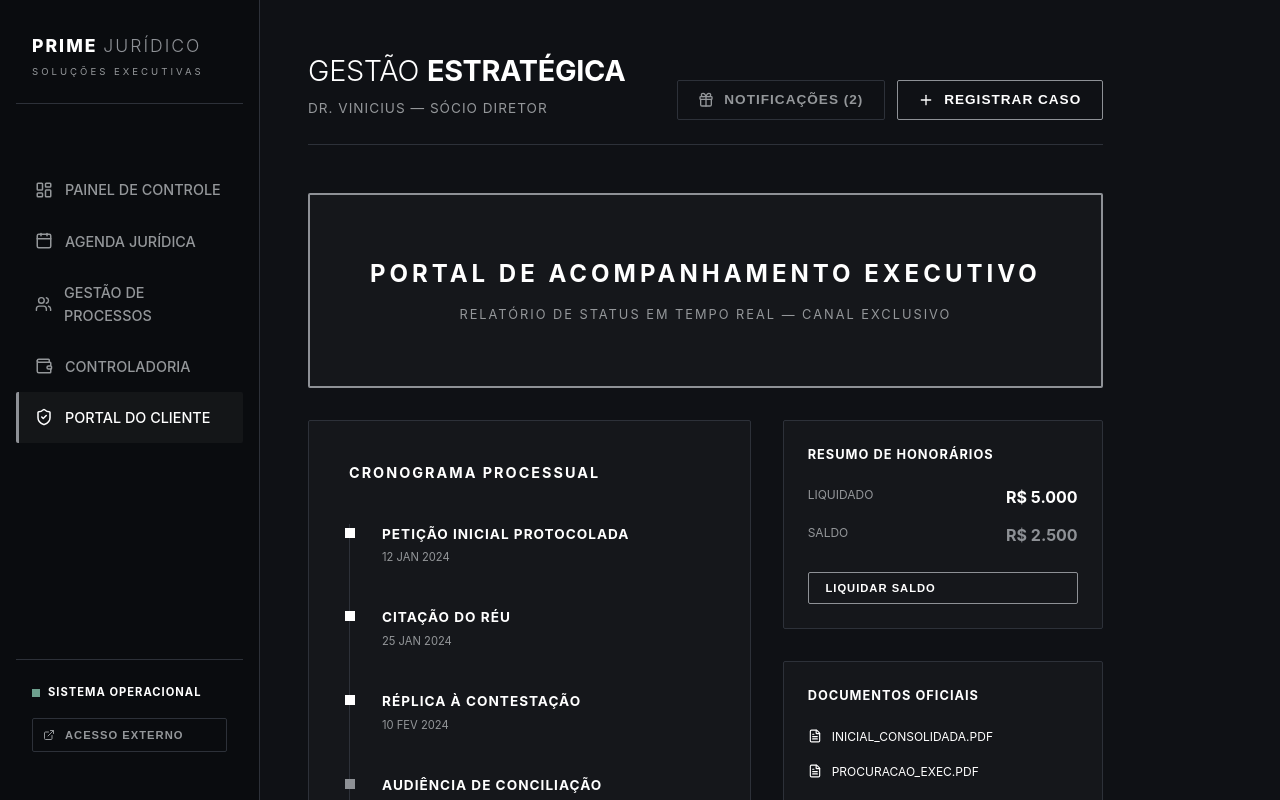
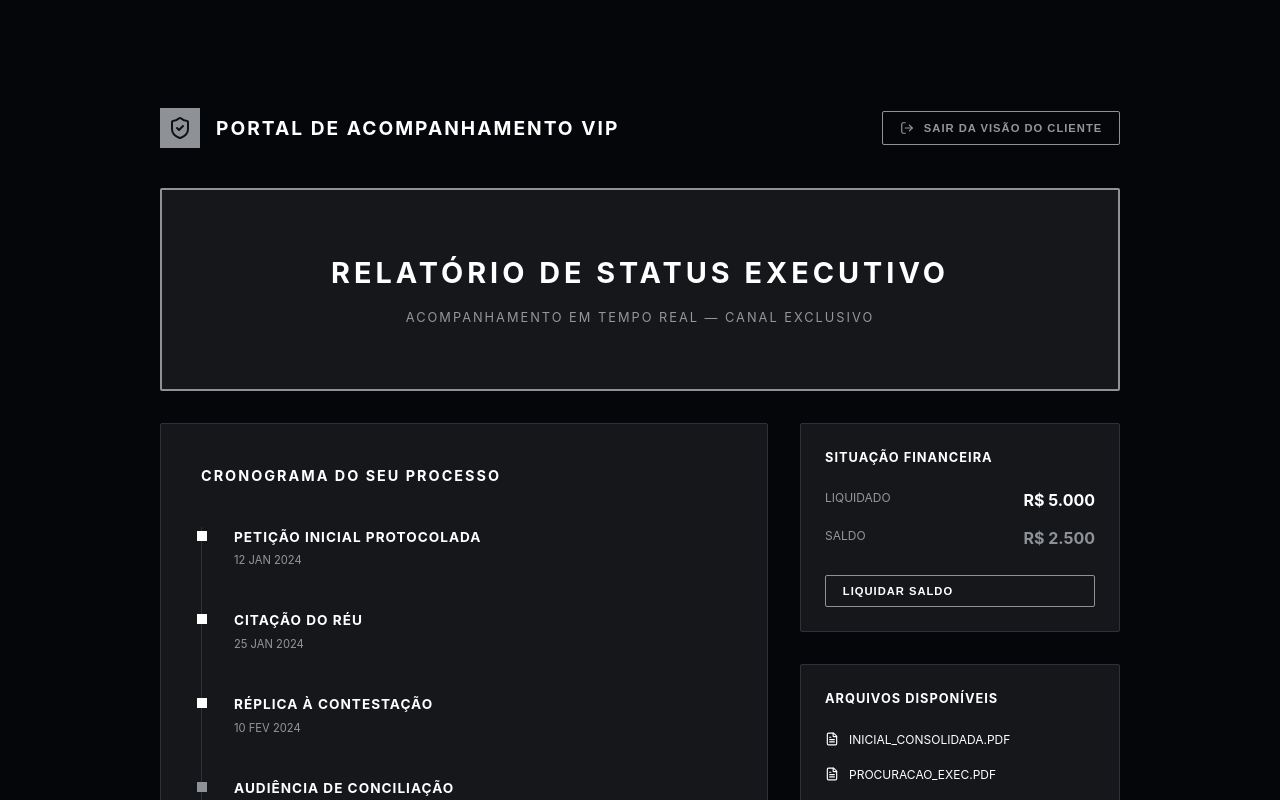
Before and after one commit to JhoniLot/advocacia, a React (Vite) app: page / in a window 1280 px wide. Both pictures are taken after a click on the link "PORTAL DO CLIENTE". Shown: the top 800 px of the page. Built offline with nearby package versions, Linux system fonts and the light colour scheme.

Commit message:
fix: Ensure Client Portal is full-screen and hides admin UI

```diff
--- a/src/App.jsx
+++ b/src/App.jsx
@@ -21,7 +21,8 @@ import {
   Filter,
   ShieldCheck,
   Copy,
-  Smartphone
+  Smartphone,
+  LogOut
 } from 'lucide-react';
 import {
   LineChart,
@@ -50,6 +51,8 @@ const App = () => {
   const [showLinkGenerator, setShowLinkGenerator] = useState(false);
   const [selectedCase, setSelectedCase] = useState(null);
   const [linkCopied, setLinkCopied] = useState(false);
+
+  const isClientView = activeTab === 'portal';
 
   const KPICard = ({ title, value, icon: Icon, trend, status }) => (
     <div className="kpi-item">
@@ -91,7 +94,8 @@ const App = () => {
 
   return (
     <div style={{ display: 'flex' }}>
-      {/* Sidebar */}
+      {/* Sidebar - Ocultar na visão do cliente */}
+      {!isClientView && (
         <aside className="sidebar">
           <div style={{ marginBottom: '60px', padding: '0 16px', borderBottom: '1px solid #2d3139', paddingBottom: '24px' }}>
             <h2 style={{ fontSize: '1.1em', fontWeight: '800', letterSpacing: '2px' }}>PRIME <span style={{ fontWeight: '300', color: 'var(--accent-primary)' }}>JURÍDICO</span></h2>
@@ -126,9 +130,12 @@ const App = () => {
             </button>
           </div>
         </aside>
+      )}
 
       {/* Main Content */}
-      <main className="main-content">
+      <main className="main-content" style={{ marginLeft: isClientView ? '0' : '260px', width: '100%', background: isClientView ? '#05060a' : '' }}>
+        {/* Header - Ocultar na visão do cliente */}
+        {!isClientView && (
           <header className="header">
             <div>
               <h1 style={{ fontSize: '1.8em', fontWeight: '300', marginBottom: '4px' }}>GESTÃO <span style={{ fontWeight: '700' }}>ESTRATÉGICA</span></h1>
@@ -143,6 +150,7 @@ const App = () => {
               </button>
             </div>
           </header>
+        )}
 
         {/* Dashboard Content */}
         {activeTab === 'dashboard' && (
@@ -324,17 +332,29 @@ const App = () => {
           </div>
         )}
 
-        {/* Client Portal Content */}
+        {/* Client Portal Content - FULL SCREEN SIMULATION */}
         {activeTab === 'portal' && (
-          <div style={{ maxWidth: '1000px', margin: '0 auto' }}>
+          <div style={{ minHeight: '100vh', padding: '60px 20px', maxWidth: '1000px', margin: '0 auto' }}>
+            <div style={{ display: 'flex', justifyContent: 'space-between', alignItems: 'center', marginBottom: '40px' }}>
+              <div style={{ display: 'flex', alignItems: 'center', gap: '16px' }}>
+                <div style={{ background: 'var(--accent-primary)', width: '40px', height: '40px', display: 'flex', justifyContent: 'center', alignItems: 'center', color: 'var(--bg-deep)' }}>
+                  <ShieldCheck size={24} />
+                </div>
+                <h2 style={{ fontSize: '1.2em', letterSpacing: '2px', textTransform: 'uppercase' }}>Portal de Acompanhamento VIP</h2>
+              </div>
+              <button className="secondary" onClick={() => setActiveTab('dashboard')} style={{ fontSize: '0.7em', border: '1px solid var(--accent-primary)' }}>
+                <LogOut size={14} /> SAIR DA VISÃO DO CLIENTE
+              </button>
+            </div>
+
             <div className="glass-card" style={{ padding: '60px', textAlign: 'center', marginBottom: '32px', border: '2px solid var(--accent-primary)' }}>
-              <h2 style={{ fontSize: '1.5em', letterSpacing: '4px', textTransform: 'uppercase', marginBottom: '12px' }}>Portal de Acompanhamento Executivo</h2>
-              <p style={{ color: 'var(--text-secondary)', fontSize: '0.8em', letterSpacing: '2px' }}>RELATÓRIO DE STATUS EM TEMPO REAL — CANAL EXCLUSIVO</p>
+              <h1 style={{ fontSize: '1.8em', letterSpacing: '4px', textTransform: 'uppercase', marginBottom: '12px' }}>Relatório de Status Executivo</h1>
+              <p style={{ color: 'var(--text-secondary)', fontSize: '0.8em', letterSpacing: '2px' }}>ACOMPANHAMENTO EM TEMPO REAL — CANAL EXCLUSIVO</p>
             </div>
 
             <div style={{ display: 'grid', gridTemplateColumns: '1fr 320px', gap: '32px' }}>
               <div className="glass-card" style={{ padding: '40px' }}>
-                <h3 style={{ fontSize: '0.9em', textTransform: 'uppercase', letterSpacing: '2px', marginBottom: '40px' }}>Cronograma Processual</h3>
+                <h3 style={{ fontSize: '0.9em', textTransform: 'uppercase', letterSpacing: '2px', marginBottom: '40px' }}>Cronograma do Seu Processo</h3>
                 <div style={{ borderLeft: '1px solid #2d3139', paddingLeft: '32px', position: 'relative' }}>
                   {[
                     { title: 'PETIÇÃO INICIAL PROTOCOLADA', date: '12 JAN 2024', status: 'done' },
@@ -358,7 +378,7 @@ const App = () => {
 
               <div style={{ display: 'flex', flexDirection: 'column', gap: '32px' }}>
                 <div className="glass-card" style={{ padding: '24px' }}>
-                  <h4 style={{ fontSize: '0.8em', textTransform: 'uppercase', letterSpacing: '1px', marginBottom: '20px' }}>Resumo de Honorários</h4>
+                  <h4 style={{ fontSize: '0.8em', textTransform: 'uppercase', letterSpacing: '1px', marginBottom: '20px' }}>Situação Financeira</h4>
                   <div style={{ display: 'flex', justifyContent: 'space-between', marginBottom: '12px' }}>
                     <span style={{ fontSize: '0.75em', color: 'var(--text-secondary)' }}>LIQUIDADO</span>
                     <span style={{ fontWeight: '700' }}>R$ 5.000</span>
@@ -371,7 +391,7 @@ const App = () => {
                 </div>
 
                 <div className="glass-card" style={{ padding: '24px' }}>
-                  <h4 style={{ fontSize: '0.8em', textTransform: 'uppercase', letterSpacing: '1px', marginBottom: '20px' }}>Documentos Oficiais</h4>
+                  <h4 style={{ fontSize: '0.8em', textTransform: 'uppercase', letterSpacing: '1px', marginBottom: '20px' }}>Arquivos Disponíveis</h4>
                   <div style={{ display: 'flex', flexDirection: 'column', gap: '16px' }}>
                     <div style={{ display: 'flex', alignItems: 'center', gap: '10px', fontSize: '0.75em' }}>
                       <FileText size={14} /> INICIAL_CONSOLIDADA.PDF
```
Lines whose indentation alone changed are shown as unchanged.
